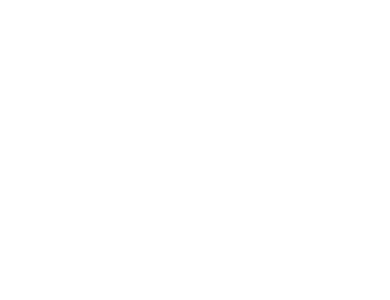
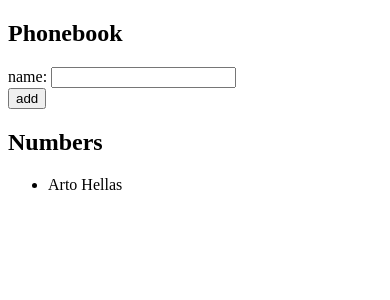
Before and after one commit to jburto94/js-phonebook, a React (Create React App) app: page / in a window 390 px wide. Shown: the top 300 px of the page. Built offline with nearby package versions, Linux system fonts and the light colour scheme.

Commit message:
phonebook can add a new name

```diff
--- a/src/App.js
+++ b/src/App.js
@@ -1,7 +1,42 @@
+import { useState } from 'react'
+
 const App = () => {
+  const [persons, setPersons] = useState([
+    { name: 'Arto Hellas' }
+  ]);
+  const [newName, setNewName] = useState('');
+
+  const handleNewName = e => {
+    setNewName(e.target.value);
+  }
+
+  const addNewPerson = e => {
+    e.preventDefault();
+    const newPerson = {
+      name: newName
+    }
+
+    setPersons(persons.concat(newPerson));
+    setNewName('');
+  }
+
   return (
     <div>
-
+      <h2>Phonebook</h2>
+      <form onSubmit={addNewPerson}>
+        <div>
+          name: <input onChange={handleNewName} value={newName} />
+        </div>
+        <div>
+          <button type="submit">add</button>
+        </div>
+      </form>
+      <h2>Numbers</h2>
+      <ul>
+        {persons.map(person =>
+          <li key={person.name}>{person.name}</li>
+        )}
+      </ul>
     </div>
   );
 };
```
